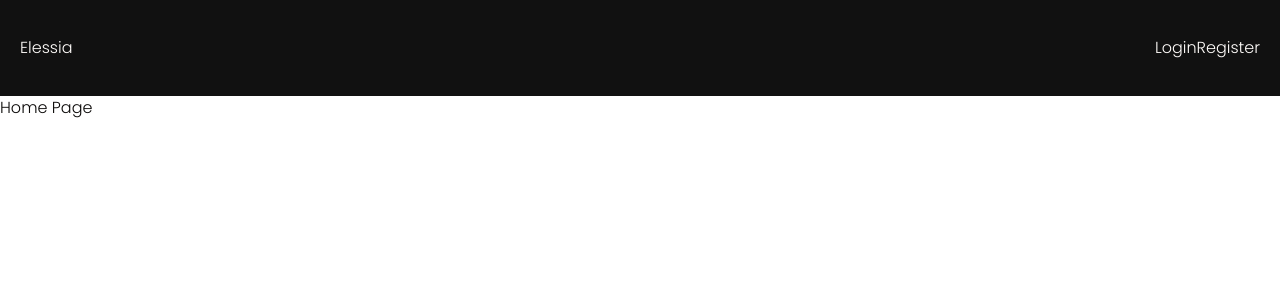
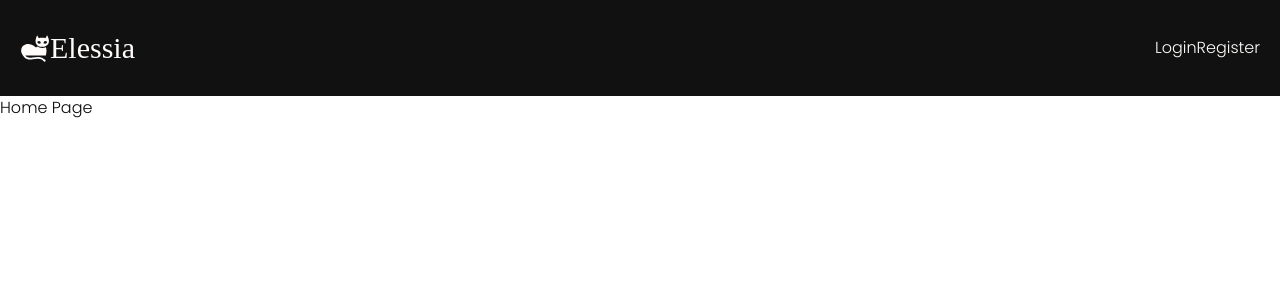
Before and after one commit to Nimira43/Elessia, a Next.js app: page / in a window 1280 px wide. Shown: the top 300 px of the page. Built offline with nearby package versions, Linux system fonts and the light colour scheme; no server answers; a web font is replaced by a local one.

Commit message:
Logo styled

```diff
--- a/app/layout.tsx
+++ b/app/layout.tsx
@@ -4,6 +4,7 @@ import './globals.css'
 import Link from 'next/link'
 import { AuthProvider } from '@/context/auth'
 import AuthButtons from '@/components/auth-buttons'
+import { GiCat } from 'react-icons/gi'
 
 const poppins = Poppins({
   subsets: ['latin'],
@@ -25,13 +26,15 @@ export default function RootLayout({
       <body className={poppins.className}>
         <AuthProvider>
           <nav className='bg-dark text-light p-5 h-24 flex items-center justify-between'>
-            <Link href='/'>
-              Elessia
+            <Link
+              href='/'
+              className='text-3xl logo flex items-center'
+            >
+              <GiCat />
+              <span>Elessia</span>
             </Link>
             <ul>
-              <li>
-                <AuthButtons />
-              </li>
+              <AuthButtons />
             </ul>
           </nav>
           {children}
```
